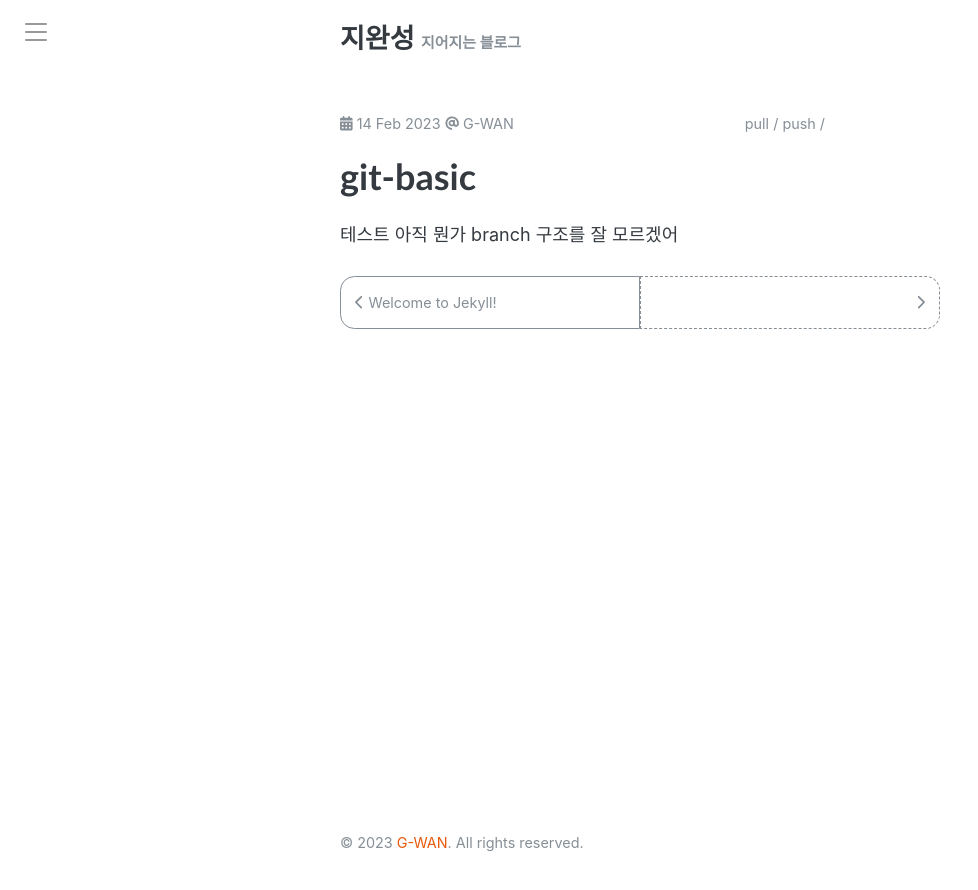
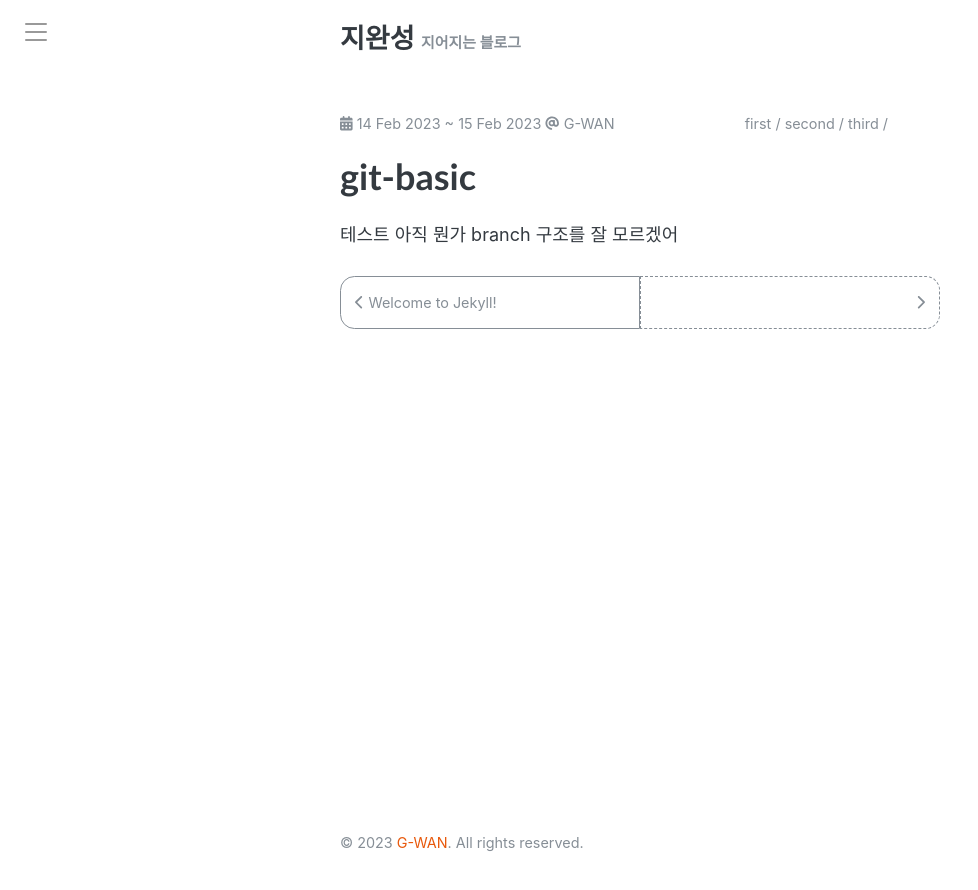
Before and after one commit to jiwanst/gwan.github.io, a Jekyll site: the page built from _posts/2023-02-14-git-basic.md, in a window 1280 px wide. Shown: the top 890 px of the page, without its empty margins (0-978 px from the left). Built offline with Jekyll 4.4.1, drawn with Linux system fonts in a browser that asks for light colours.

Commit message:
gituses in category page

```diff
--- a/_posts/2023-02-14-git-basic.md
+++ b/_posts/2023-02-14-git-basic.md
@@ -2,8 +2,9 @@
 layout: post
 title: git-basic
 author: [G-WAN]
-gituses: [pull, push]
+gituses: [first, second, third]
 math: true
+last_modified_at: 2023-02-15 16:32:00 +0800
 ---
 
 테스트
```
Also changed, not shown: gituse.md (+2 -2 lines).
